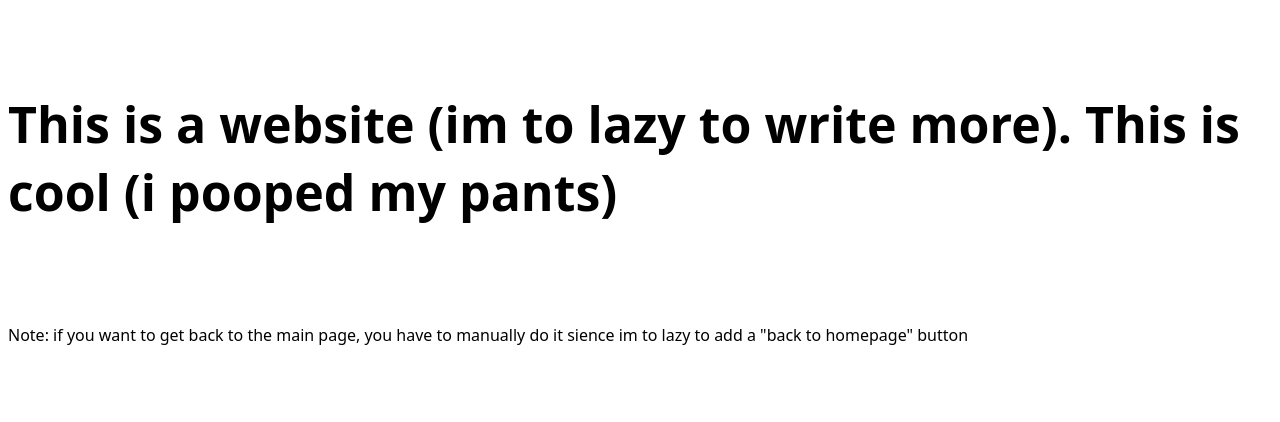
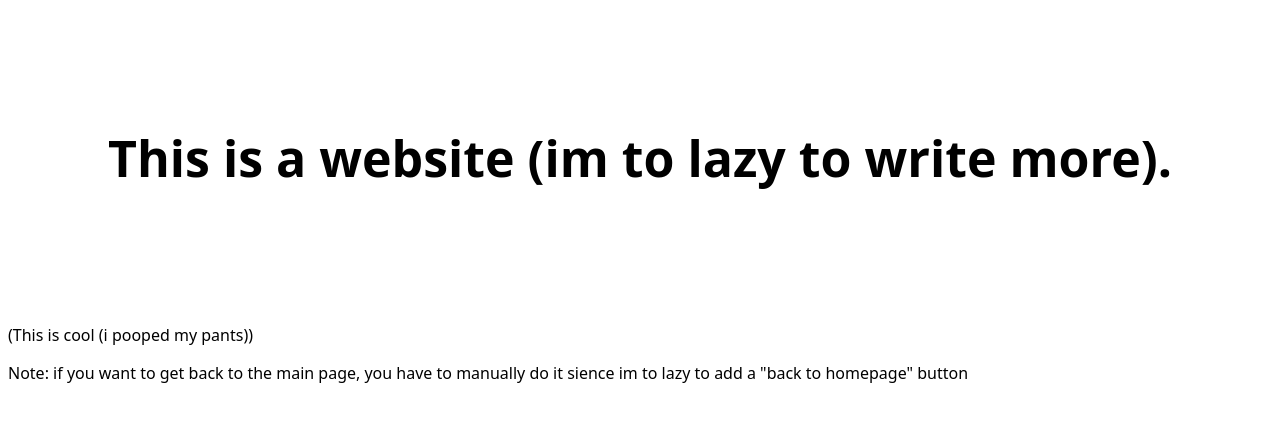
Before and after one commit to Nyraxis/Nyraxis.Github.io, a plain HTML site: page what.html in a window 1280 px wide. Drawn offline with Linux system fonts and the light colour scheme.

Commit message:
Update what.html

```diff
--- a/what.html
+++ b/what.html
@@ -15,7 +15,8 @@
     <body >
 
 
-        <div class="welcome"><p>This is a website (im to lazy to write more). This is cool (i pooped my pants)</p></div>
+        <div class="welcome"><p>This is a website (im to lazy to write more). </p></div>
+        <p>(This is cool (i pooped my pants))</p>
         <p>Note: if you want to get back to the main page, you have to manually do it sience im to lazy to add a "back to homepage" button</p>
     </body>
 </html>
```
